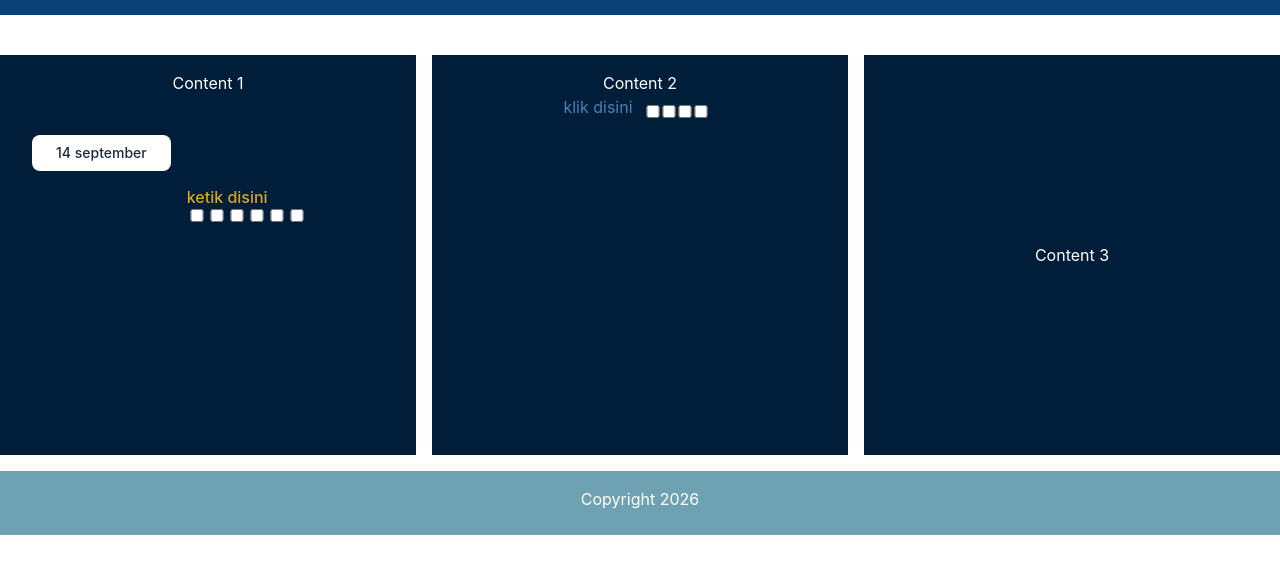
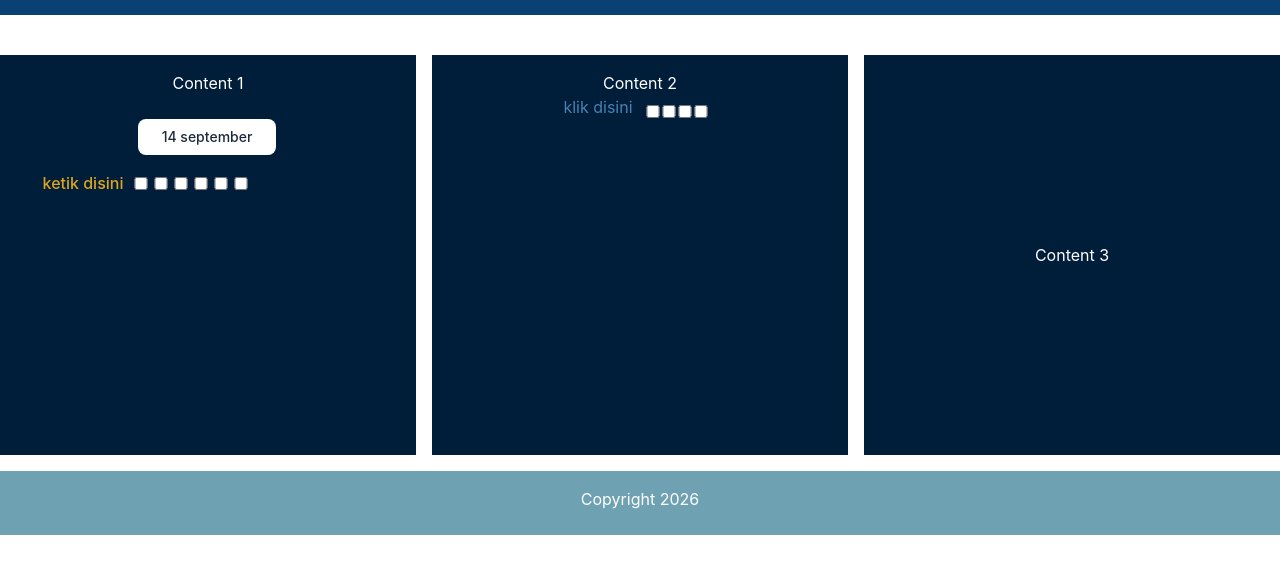
Before and after one commit to adit1a/Todo-List, a website built with Vite: page index.html in a window 1280 px wide. Shown: the part 49-622 px from the top of the page. Built offline with nearby package versions, Linux system fonts and the light colour scheme.

Commit message:
update dan plus file baru

```diff
--- a/index.html
+++ b/index.html
@@ -14,13 +14,12 @@
    <div class="flex flex-col items-center p-4 bg-[#001D39] text-white w-1/3 h-100">
     <h3>Content 1</h3>
     <section class="mt-4 w-full">
-     <div class="flex flex-row items-center justify-between p-4 bg-[#001D39] rounded-xl w-full gap-4 mt-2">
-
-    <div class=" mb-25 bg-[#ffffff] text-slate-800 text-sm font-medium px-6 py-2 rounded-lg text-center whitespace-nowrap">
+     <div class="flex flex-col items-center pr-[2px] bg-[#001D39] rounded-xl w-full gap-4 mt-2">
+    <div class="bg-[#ffffff] text-slate-800 text-sm font-medium px-6 py-2 rounded-lg text-center whitespace-nowrap">
     <p>14 september</p>
     </div>
-    <div class="flex-1 w-1/3 relative">
-    <p class="text-[#DAA520] font-medium  text-left flex justify-start ">ketik disini</p>
+    <div class="flex flex-row gap-2 mr-30">
+    <p class="text-[#DAA520] font-medium  text-left ">ketik disini</p>
   <div class="flex flex-row items-center">
     <input class="w-5 bg-[#ffffff] rounded accent-[#DAA520]" type="checkbox">
     <input class="w-5  bg-[#ffffff] rounded accent-[#DAA520]" type="checkbox">
@@ -28,12 +27,9 @@
     <input class="w-5  bg-[#ffffff] rounded accent-[#DAA520]" type="checkbox">
     <input class="w-5  bg-[#ffffff] rounded accent-[#DAA520]" type="checkbox">
     <input class="w-5  bg-[#ffffff] rounded accent-[#DAA520]" type="checkbox">
-
     </div>
     </div>
-
 </div>
-
   </section>
 
 </div>
--- /dev/null
+++ b/table.html
@@ -0,0 +1,11 @@
+<!DOCTYPE html>
+<html lang="en">
+<head>
+    <meta charset="UTF-8">
+    <meta name="viewport" content="width=device-width, initial-scale=1.0">
+    <title>To Do list</title>
+</head>
+<body>
+    <h1 class="">hello world</h1>
+</body>
+</html>
```
